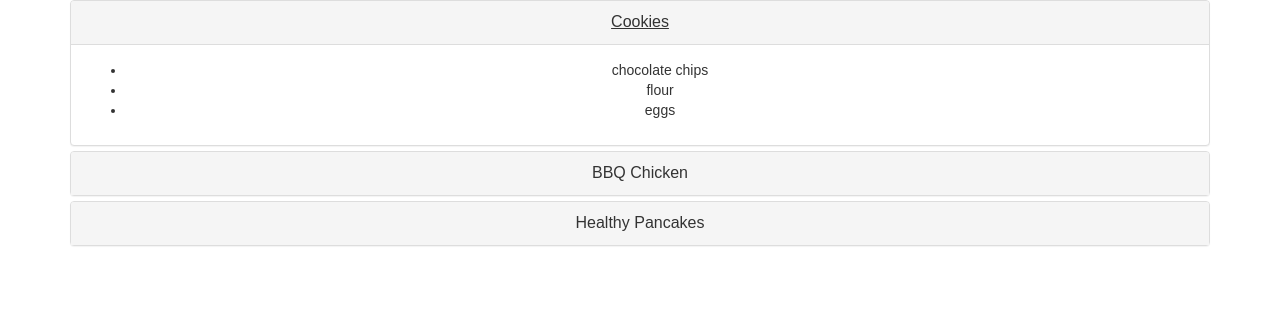
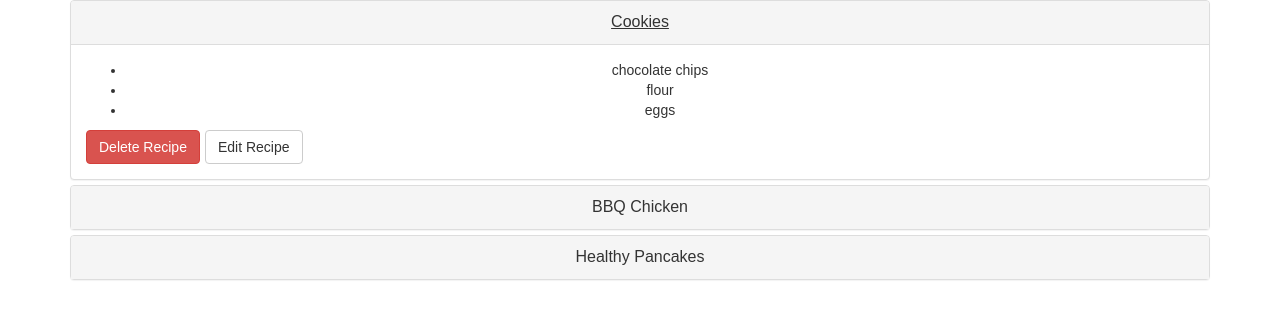
Before and after one commit to cdt-eth/Recipe-Box, a React (Create React App) app: page / in a window 1280 px wide. Both pictures are taken after a click on the button "Cookies". Shown: the top 316 px of the page. Built offline with nearby package versions, Linux system fonts and the light colour scheme.

Commit message:
delete & edit button added

```diff
--- a/src/App.js
+++ b/src/App.js
@@ -23,6 +23,10 @@ class App extends Component {
               </Panel.Heading>
               <Panel.Body collapsible>
                 <ul>{recipe.ingredients.map(ingredient => <li key={ingredient}>{ingredient}</li>)}</ul>
+                <ButtonToolbar>
+                  <Button bsStyle="danger">Delete Recipe</Button>
+                  <Button bsStyle="default">Edit Recipe</Button>
+                </ButtonToolbar>
               </Panel.Body>
             </Panel>
           ))}
```
